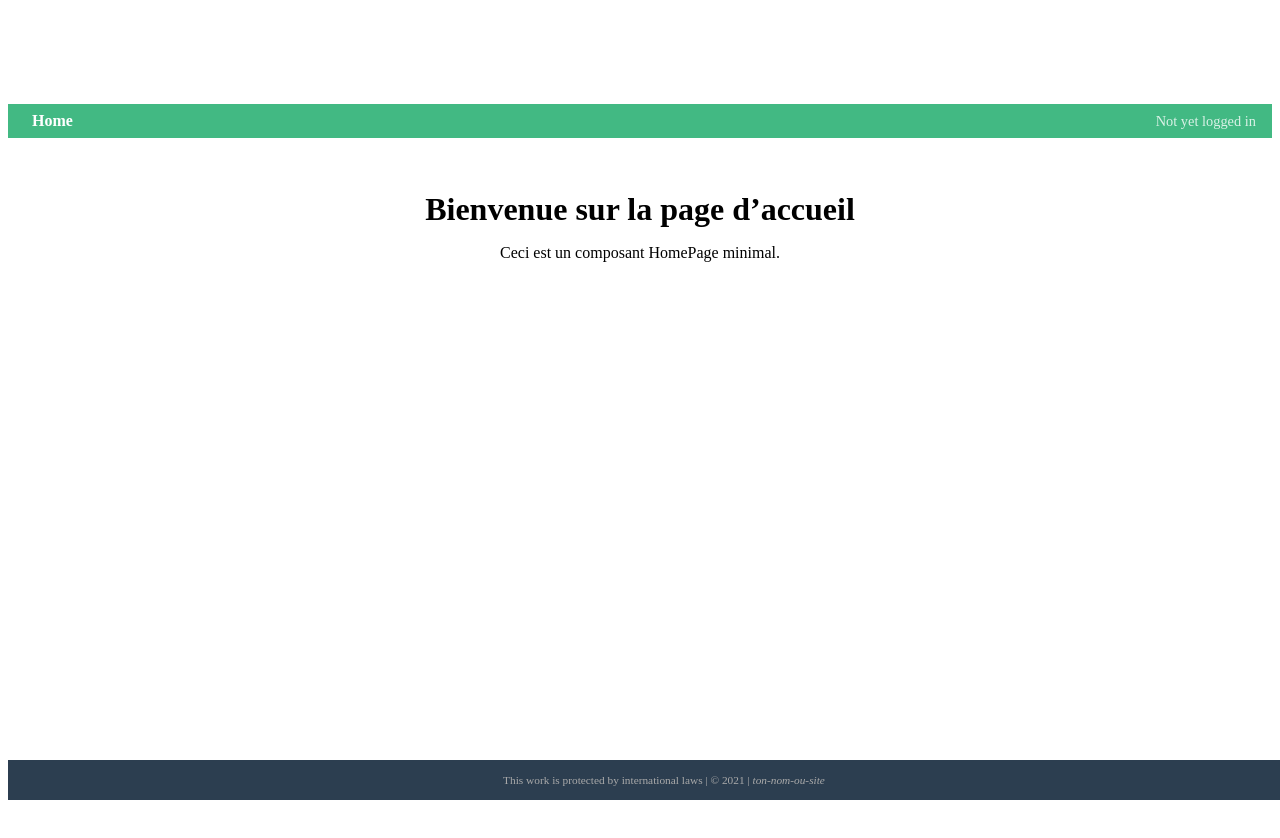
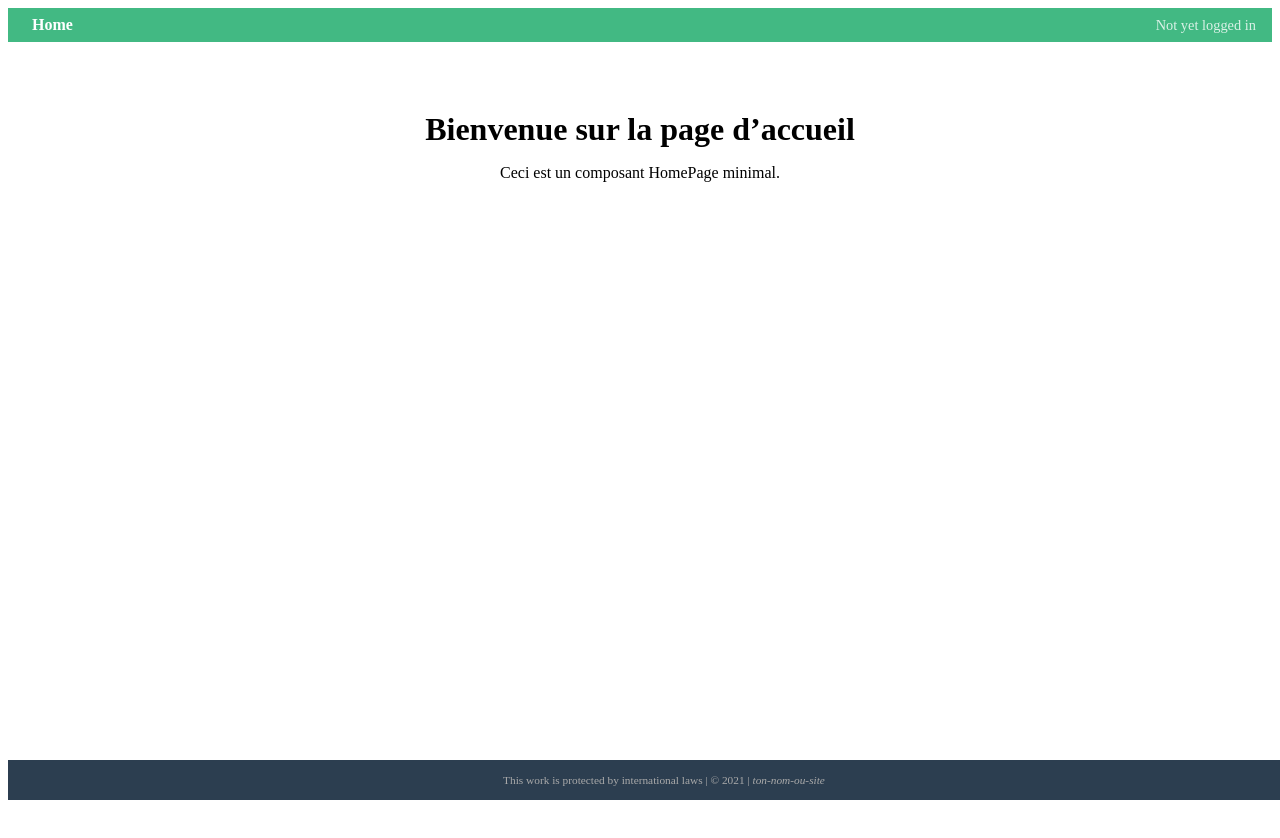
Before and after one commit to aluxey/TP_WEB, a Vue app: page / in a window 1280 px wide. Shown: the top 838 px of the page. After the commit the page ends 816 px from the top, so only its background shows below. Built offline with nearby package versions, Linux system fonts and the light colour scheme; the HTML template or start-up script is replaced by a standard one.

Commit message:
Ex 6: create BaseLayout that uses slot API

```diff
--- a/package.json
+++ b/package.json
@@ -8,6 +8,7 @@
     "lint": "vue-cli-service lint"
   },
   "dependencies": {
+    "@fortawesome/fontawesome-free": "^6.7.2",
     "core-js": "^3.8.3",
     "vue": "^3.2.13",
     "vue-router": "^4.5.1"
--- a/src/App.vue
+++ b/src/App.vue
@@ -1,32 +1,21 @@
 <template>
-  <div id="app">
-    <base-header />
+  <base-layout>
     <home-page />
-    <base-footer />
-  </div>
+  </base-layout>
 </template>
 
 <script>
-import BaseHeader from './components/BaseHeader.vue'
-import HomePage    from './pages/HomePage.vue'
-import BaseFooter from './components/BaseFooter.vue'
+import BaseLayout from './components/BaseLayout.vue'
+import HomePage   from './pages/HomePage.vue'
 
 export default {
   name: 'App',
   components: {
-    BaseHeader,
-    HomePage,
-    BaseFooter
+    BaseLayout,
+    HomePage
   }
 }
 </script>
 
 <style>
-/* si besoin, resets globaux */
-#app {
-  padding-top: 3rem;   /* éviter que le header fixe ne recouvre le contenu */
-  padding-bottom: 2.5rem; /* laisser de la place pour le footer fixe */
-  min-height: 100vh;
-  box-sizing: border-box;
-}
 </style>
--- /dev/null
+++ b/src/components/BaseLayout.vue
@@ -0,0 +1,35 @@
+<template>
+  <div class="base-layout">
+    <base-header />
+    <main class="content">
+      <slot />
+    </main>
+    <base-footer />
+  </div>
+</template>
+
+<script>
+import BaseHeader from './BaseHeader.vue'
+import BaseFooter from './BaseFooter.vue'
+
+export default {
+  name: 'BaseLayout',
+  components: {
+    BaseHeader,
+    BaseFooter
+  }
+}
+</script>
+
+<style scoped>
+.base-layout {
+  display: flex;
+  flex-direction: column;
+  min-height: 100vh;
+}
+.content {
+  flex: 1;
+  padding: 1rem;
+  box-sizing: border-box;
+}
+</style>
```
Also changed, not shown: 1 other file (tests, documents, lock files or other folders).
